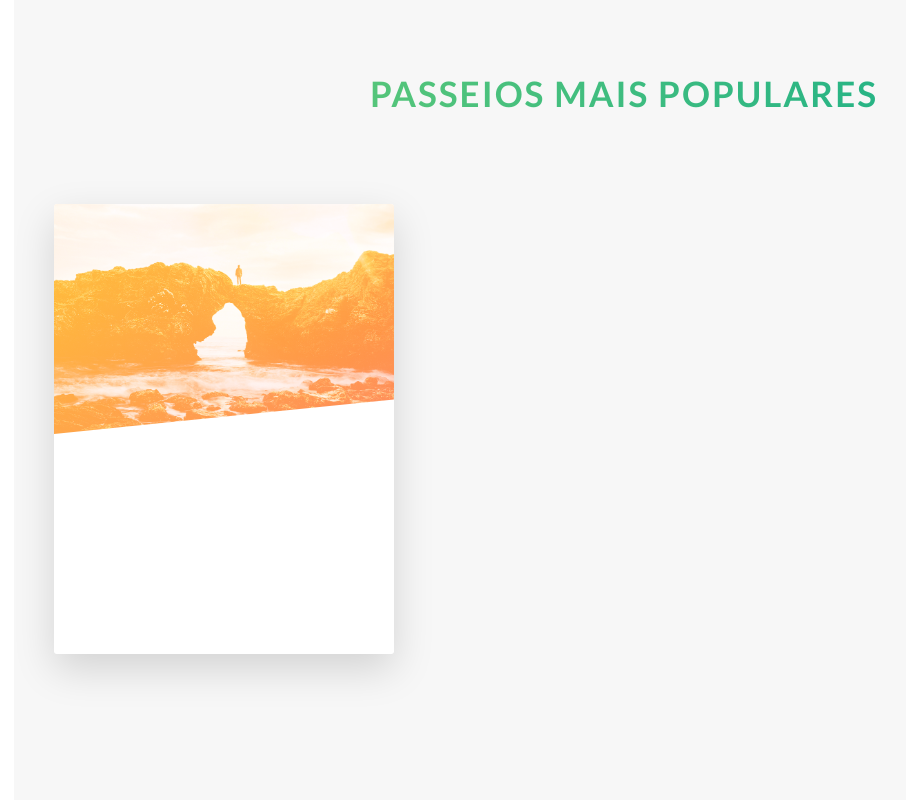
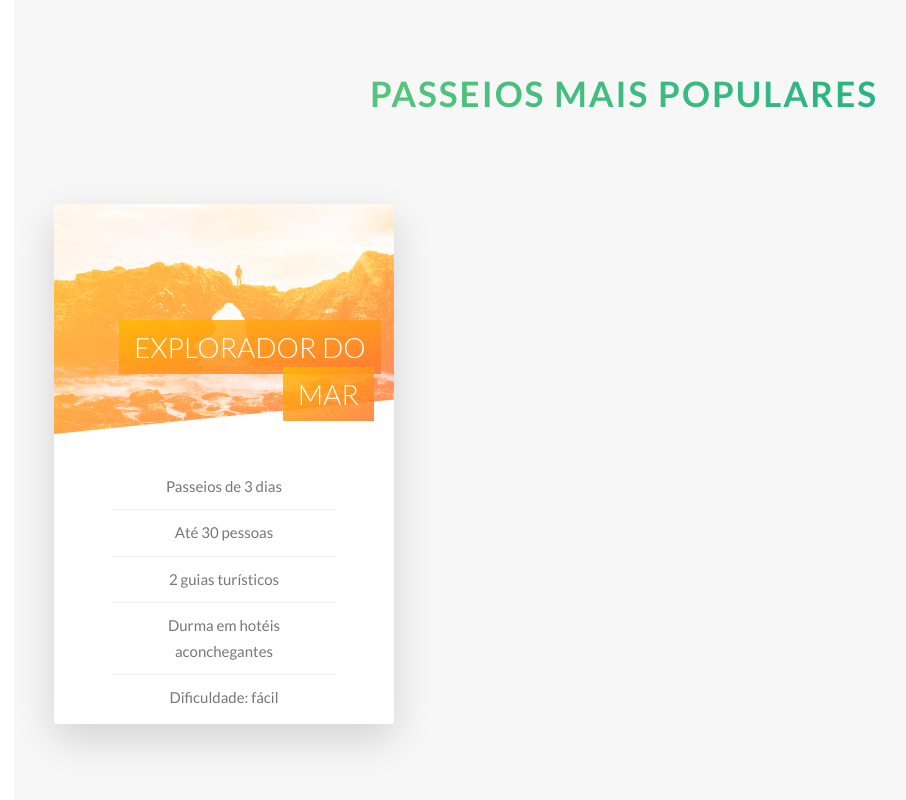
Before and after one commit to Andre-Junior/natours-, a website: page index.html in a window 1280 px wide. Shown: the part 2298-3098 px from the top of the page, without its empty margins (16-922 px from the left). Drawn offline with Linux system fonts and the light colour scheme.

Commit message:
card 01 front fin

```diff
--- a/index.html
+++ b/index.html
@@ -120,11 +120,19 @@
                             <div class="card__picture card__picture--1">
                                 &nbsp;
                             </div>
-                            <div class="card__heading">
-                                titulo
-                            </div>
+                            <h4 class="card__heading">
+                                <span class="card__heading-span card__heading-span--1">
+                                    Explorador Do Mar
+                                </span>
+                            </h4>
                             <div class="card__details">
-                                detalhes
+                               <ul>
+                                   <li>Passeios de 3 dias</li>
+                                   <li>Até 30 pessoas</li>
+                                   <li>2 guias turísticos</li>
+                                   <li>Durma em hotéis aconchegantes</li>
+                                   <li>Dificuldade: fácil</li>
+                               </ul>
                             </div>
                         </div>
                         <div class="card__side card__side--back card__side--back-1">
--- a/sass/abstracts/_variables.scss
+++ b/sass/abstracts/_variables.scss
@@ -10,6 +10,7 @@ $color-tertiary-light: #2998ff;
 $color-tertiary-dark: #5643fa;
 
 $color-grey-light-1: #f7f7f7;
+$color-grey-light-2: #eee;
 
 $color-grey-dark: #777;
 $color-white: #fff;
--- a/sass/components/_card.scss
+++ b/sass/components/_card.scss
@@ -4,15 +4,11 @@
     perspective: 150rem;
     -moz-perspective: 150rem;
     position: relative;
-    height: 45rem;
+    height: 52rem;
 
 
     &__side {
-        background-color: orangered;
-        color: #fff;
-        font-size: 2rem;
-
-        height: 45rem;
+        height: 52rem;
         transition: all .8s ease;
         position: absolute;
         top: 0;
@@ -50,6 +46,7 @@
         height: 23rem;
         background-blend-mode: screen;
         clip-path: polygon(0 0, 100% 0, 100% 85%, 0 100%);
+        -webkit-clip-path: polygon(0 0, 100% 0, 100% 85%, 0 100%);
 
         &--1 {
             background-image:linear-gradient(to right bottom, $color-secondary-light, $color-secondary-dark),
@@ -64,4 +61,47 @@
             background-image: url(../img/nat-5.img);
         }
     }
+
+    &__heading {
+        font-size: 2.8rem;
+        font-weight: 300;
+        text-transform: uppercase;
+        text-align: right;
+        color: $color-white;
+        position: absolute;
+        top: 12rem;
+        right: 2rem;
+        width: 75%;
+
+    }
+
+    &__heading-span {
+        padding: 1rem 1.5rem;
+        -webkit-box-decoration-break: clone;
+        box-decoration-break: clone;
+
+        &--1 {
+            background-image: linear-gradient(to right bottom, rgba($color-secondary-light, .85), rgba($color-secondary-dark, .85));
+        }
+    }
+
+    &__details {
+        padding: 3rem;
+
+        ul {
+            list-style: none;
+            width: 80%;
+            margin: 0 auto;
+
+            li{
+                text-align: center;
+                font-size: 1.5rem;
+                padding: 1rem;
+
+                &:not(:last-child) {
+                    border-bottom: 1px solid $color-grey-light-2;
+                }
+            }
+        }
+    }
 }
--- a/sass/layout/_header.scss
+++ b/sass/layout/_header.scss
@@ -4,6 +4,7 @@
     background-size: cover;
     background-position: top;
     position: relative;
+    -webkit-clip-path: polygon(0 0, 100% 0, 100% 75vh, 0 100%);
     clip-path: polygon(0 0, 100% 0, 100% 75vh, 0 100%);
 
     &__logo-box {
```
Also changed, not shown: css/style.css.
